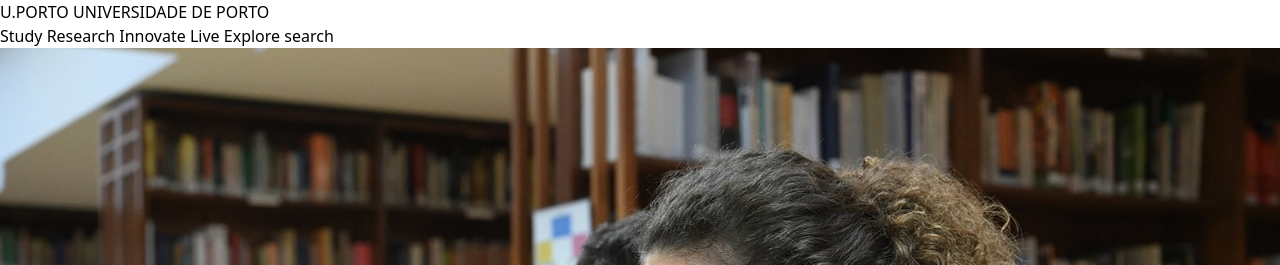
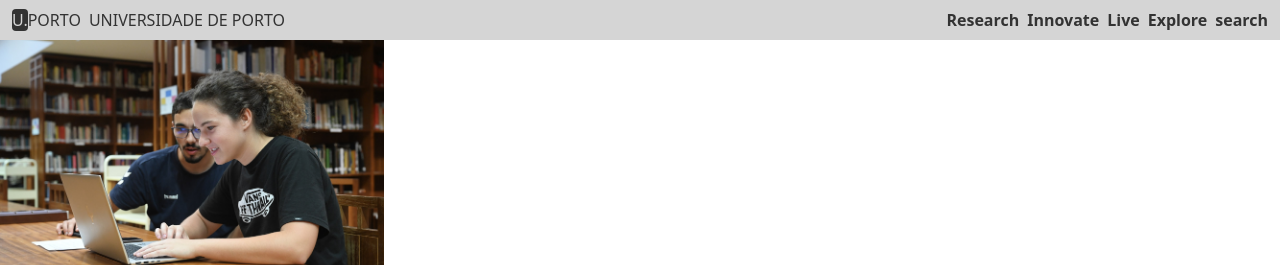
Before and after one commit to MizeroR/Website, a website: page index.html in a window 1280 px wide. Shown: the top 265 px of the page. Drawn offline with Linux system fonts and the light colour scheme.

Commit message:
Nav page

```diff
--- a/index.html
+++ b/index.html
@@ -17,13 +17,12 @@
                 <img src="img/linkedin.png" alt="linkedin" class="h-8 w-8">
             </div>
         </div> -->
-        <nav>
-            <div>
-                <a href="#">U.PORTO</a>
+        <nav class="text-[#333333] bg-[#D5D5D5] flex justify-between h-10 items-center">
+            <div class="flex flex-row space-x-2 mx-3">
+                <a href="#" class="rounded"><span class="bg-[#333333] rounded text-[#D5D5D5]">U.</span>PORTO</a>
                 <a href="#">UNIVERSIDADE DE PORTO</a>
             </div>
-            <div>
-                <a href="#">Study</a>
+            <div class="font-bold flex flex-row space-x-2 mx-3">
                 <a href="#">Research</a>
                 <a href="#">Innovate</a>
                 <a href="#">Live</a>
```
Also changed, not shown: output.css.
